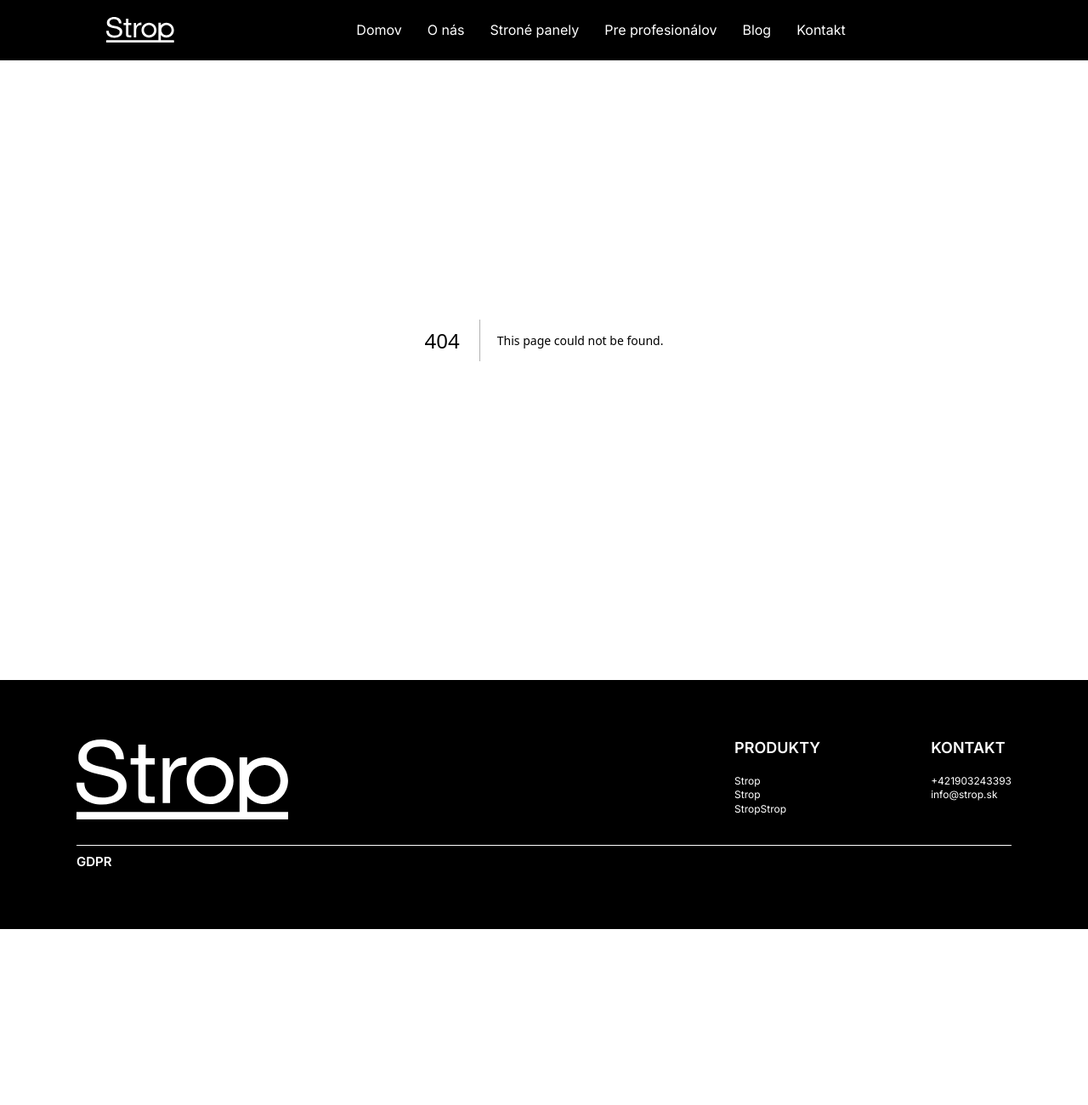
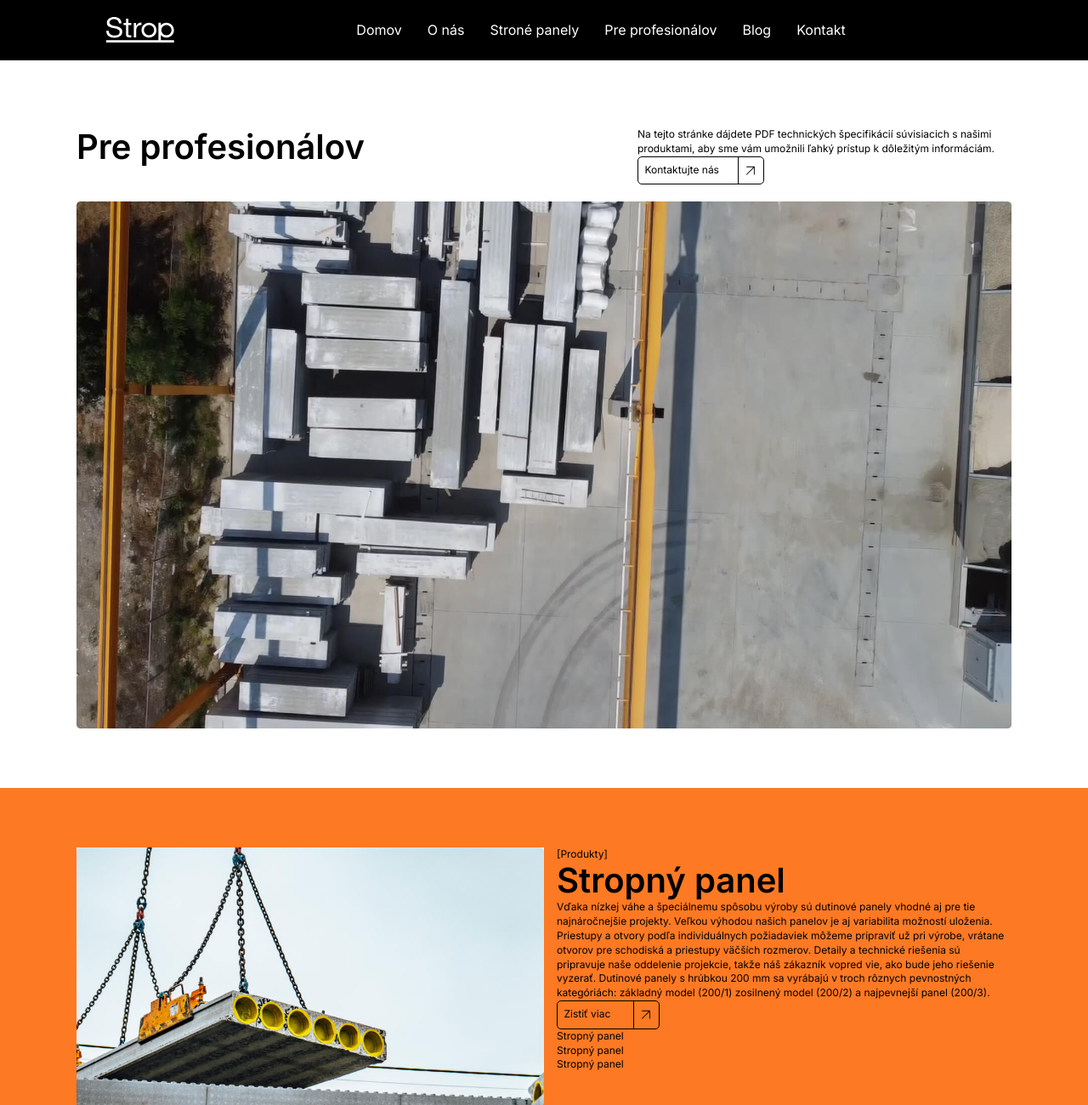
Before and after one commit to xkolumber/strop, a Next.js app: page /pre-profesionalov in a window 1280 px wide. Before the commit this address had no page. Shown: the top 1300 px of the page at 85% size. Before the commit the page ends 1093 px from the top, so only its background shows below. Built offline with nearby package versions, Linux system fonts and the light colour scheme.

Commit message:
Profesional page

```diff
--- a/src/app/Components/Icons/IconArrow.tsx
+++ b/src/app/Components/Icons/IconArrow.tsx
@@ -13,7 +13,7 @@ const IconArrow = ({ isHovered }: Props) => {
       fill="none"
       xmlns="http://www.w3.org/2000/svg"
       className={`-ml-1 transform ${
-        isHovered ? "rotate-45" : "rotate-0"
+        isHovered ? "rotate-90" : "-rotate-0"
       } cursor-pointer transition-transform ease-in duration-75`}
     >
       <path
--- /dev/null
+++ b/src/app/Components/Icons/IconDownload.tsx
@@ -0,0 +1,34 @@
+import React from "react";
+
+interface Props {
+  isHovered: boolean;
+}
+
+const IconDownload = ({ isHovered }: Props) => {
+  return (
+    <svg
+      width="26"
+      height="26"
+      viewBox="0 0 36 36"
+      fill="none"
+      xmlns="http://www.w3.org/2000/svg"
+      className={`cursor-pointer transition-transform ease-in duration-75 ${
+        isHovered ? "translate-y-1" : ""
+      }`}
+    >
+      <circle
+        cx="18"
+        cy="18"
+        r="17.5"
+        stroke="black"
+        fill={isHovered ? "black" : "none"}
+      />
+      <path
+        d="M17.5 23.0788L17.5 11L18.5 11L18.5 23.0788L24.2923 17.2865L25 18L18 25L11 18L11.7077 17.2865L17.5 23.0788Z"
+        fill={isHovered ? "white" : "black"}
+      />
+    </svg>
+  );
+};
+
+export default IconDownload;
--- a/src/app/Components/Navbar.tsx
+++ b/src/app/Components/Navbar.tsx
@@ -62,7 +62,7 @@ const Navbar = () => {
         <Link href={"/produkty"}>Domov</Link>
         <Link href={"/o-nas"}>O nás</Link>
         <Link href={"/kontakt"}>Stroné panely</Link>
-        <Link href={"/kontakt"}>Pre profesionálov</Link>
+        <Link href={"/pre-profesionalov"}>Pre profesionálov</Link>
         <Link href={"/kontakt"}>Blog</Link>
         <Link className="" href={"/kontakt"}>
           Kontakt
@@ -105,6 +105,7 @@ const Navbar = () => {
         >
           O nás
         </Link>
+        <Link href={"/pre-profesionalov"}>Pre profesionálov</Link>
         <Link
           href={"/kontakt"}
           className="nav__item"
--- /dev/null
+++ b/src/app/Components/ProfesionalComponents/ProfesionalCuts.tsx
@@ -0,0 +1,55 @@
+import React from "react";
+import ButtonElement from "../ButtonElement";
+import Image from "next/image";
+
+const ProfesionalCuts = () => {
+  return (
+    <div className="main_section">
+      <div className="flex flex-col md:flex-row md:gap-12">
+        <div
+          className="md:w-1/2
+  "
+        >
+          <p>[Možnosti úprav]</p>
+          <h2>Rezy</h2>
+          <p>
+            Stropné panely sa dajú rezať na požadované šírky v paneloch tak, aby
+            rez optimálne prechádzal osou dutiny. Možno vykonať aj šikmé rezy
+            (výrezy, výhraby alebo vývrty) pod požadovaným uhlom pre vedenie VZT
+            či ZTI. Rezy na požadovanú dĺžku sa zaokrúhľujú na celé centimetre.
+          </p>
+
+          <h2 className="mt-12">Otvory</h2>
+          <p>
+            Pri výrobe a montáži panelov je možné vŕtať otvory použitím
+            príklepovej vŕtačky (vibračné kladivo je zakázané). Pri paneloch so
+            štyrmi výstužnými lanami musia prestupy prechádzať dutinami. Pri
+            paneloch s viac než štyrmi lanami musí odborník posúdiť možnosť
+            vŕtania väčších otvorov.
+          </p>
+          <p className="mt-4">
+            Otvory v paneloch sa dajú tiež vyriešiť pomocou oceľovej výmeny,
+            ktorá sa umiestni medzi panely alebo medzi panel a stenu a položí sa
+            na ňu skrátený dielec, čo vytvorí požadovaní otvor. Tento postup je
+            vhodný, ak počítate s nanesením stierky, ako s poslednou úpravou
+            stropu. Pri návrhu konštrukcie stropu sa predpokladá, že oceľová
+            výmena v montážnom stave prenáša zaťaženie dielcov, o ktoré sa
+            opiera. Po zálievke špár medzi dielcami sa zaťaženie prenáša do
+            susedných dielcov. Panel osadený na oceľovú výmenu sa môže
+            jednoducho upraviť vybraním do spodného líca prvku, čím sa dosiahne
+            zarovnanie spodného líca a celého dielca.
+          </p>
+        </div>
+        <Image
+          src={"/panel.jpg"}
+          alt="panel"
+          width={500}
+          height={500}
+          className="w-full md:w-1/2"
+        />
+      </div>
+    </div>
+  );
+};
+
+export default ProfesionalCuts;
--- /dev/null
+++ b/src/app/Components/ProfesionalComponents/ProfesionalDownload.tsx
@@ -0,0 +1,100 @@
+"use client";
+import React, { useState } from "react";
+import ButtonElement from "../ButtonElement";
+import IconDownload from "../Icons/IconDownload";
+
+const downloads = [
+  {
+    title: "Predpätý stropný panel typu FF",
+    link: "",
+  },
+  {
+    title: "Stropný panel FF 200 A",
+    link: "",
+  },
+  {
+    title: "Stropný panel FF 200 B",
+    link: "",
+  },
+  {
+    title: "Stropný panel FF 200 C",
+    link: "",
+  },
+  {
+    title: "Stropný panel FF 200 D",
+    link: "",
+  },
+  {
+    title: "Jednostranná výmena k panelom FF200 / 900",
+    link: "",
+  },
+  {
+    title: "Obojstranná výmena k panelom FF200 / 900",
+    link: "",
+  },
+  {
+    title: "Jednostranná výmena k panelom FF200 / 1200",
+    link: "",
+  },
+  {
+    title: "Obojstranná výmena k panelom FF200 / 1200",
+    link: "",
+  },
+  {
+    title: "Výmena k panelom FF – materiál k výrobe",
+    link: "",
+  },
+  {
+    title: "STROP.SK certifikaty 1",
+    link: "",
+  },
+  {
+    title: "  STROP.SK certifikaty 2",
+    link: "",
+  },
+];
+
+const ProfesionalDownload = () => {
+  const [hoveredItem, setHoveredItem] = useState(-1);
+  return (
+    <div className="main_section bg-primary">
+      <p>[Na stiahnutie]</p>
+      <h2>Na stiahnutie</h2>
+      <p>
+        Tieto dokumenty obsahujú podrobné údaje o našich výrobkoch, ich
+        parametre, vlastnosti a iné technické podrobnosti, ktoré môžu byť pre
+        vás dôležité pri projektoch. Stačí vyplniť e-mail a my vám zašleme
+        vybrané dokumenty.
+      </p>
+      <div className="flex flex-col md:flex-row gap-6">
+        <ButtonElement text="Typ FF20" />
+        <ButtonElement text="Typ FF20" />
+        <ButtonElement text="Typ FF20" />
+        <ButtonElement text="Typ FF20" />
+      </div>
+
+      <div className="grid grid-cols-1 md:grid-cols-2 xl:grid-cols-3 mt-8  gap-4">
+        {downloads.map((one_object, index) => (
+          <div
+            className="border-black border rounded-[8px] p-4 2xl:p-7 flex flex-row justify-between items-center cursor-pointer"
+            key={index}
+            onMouseEnter={() => setHoveredItem(index)}
+            onMouseLeave={() => setHoveredItem(-1)}
+          >
+            <p
+              className={`${
+                hoveredItem === index &&
+                "font-semibold  transition-transform ease-in duration-75"
+              }`}
+            >
+              {one_object.title}
+            </p>
+            <IconDownload isHovered={hoveredItem === index} />
+          </div>
+        ))}
+      </div>
+    </div>
+  );
+};
+
+export default ProfesionalDownload;
--- /dev/null
+++ b/src/app/Components/ProfesionalComponents/ProfesionalIntro.tsx
@@ -0,0 +1,34 @@
+import React from "react";
+import Image from "next/image";
+import ButtonElement from "../ButtonElement";
+
+const ProfesionalIntro = () => {
+  return (
+    <div className="main_section additional_padding">
+      <div className="flex flex-col md:flex-row justify-between mb-8">
+        <h2 className="md:w-[60%]">Pre profesionálov</h2>
+
+        <div className="flex flex-col md:w-[40%]">
+          <p className="">
+            Na tejto stránke dájdete PDF technických špecifikácií súvisiacich s
+            našimi produktami, aby sme vám umožnili ľahký prístup k dôležitým
+            informáciám.
+          </p>
+          <div className="flex flex-row gap-4">
+            <ButtonElement text="Kontaktujte nás" />
+          </div>
+        </div>
+      </div>
+      <Image
+        src={"/intro.jpg"}
+        alt="Intro"
+        sizes="100vw"
+        width={1000}
+        height={1000}
+        className="object-cover w-full h-full"
+      />
+    </div>
+  );
+};
+
+export default ProfesionalIntro;
--- /dev/null
+++ b/src/app/Components/ProfesionalComponents/ProfesionalPanel.tsx
@@ -0,0 +1,44 @@
+import React from "react";
+import ButtonElement from "../ButtonElement";
+import Image from "next/image";
+
+const ProfesionalPanel = () => {
+  return (
+    <div className="main_section bg-secondary">
+      <div className="flex flex-col md:flex-row md:gap-6">
+        <Image
+          src={"/panel.jpg"}
+          alt="panel"
+          width={500}
+          height={500}
+          className="w-full md:w-1/2"
+        />
+        <div
+          className="md:w-1/2
+      "
+        >
+          <p>[Produkty]</p>
+          <h2>Stropný panel</h2>
+          <p>
+            Vďaka nízkej váhe a špeciálnemu spôsobu výroby sú dutinové panely
+            vhodné aj pre tie najnáročnejšie projekty. Veľkou výhodou našich
+            panelov je aj variabilita možností uloženia. Priestupy a otvory
+            podľa individuálnych požiadaviek môžeme pripraviť už pri výrobe,
+            vrátane otvorov pre schodiská a priestupy väčších rozmerov. Detaily
+            a technické riešenia sú pripravuje naše oddelenie projekcie, takže
+            náš zákazník vopred vie, ako bude jeho riešenie vyzerať. Dutinové
+            panely s hrúbkou 200 mm sa vyrábajú v troch rôznych pevnostných
+            kategóriách: základný model (200/1) zosilnený model (200/2) a
+            najpevnejší panel (200/3).
+          </p>
+          <ButtonElement text="Zistiť viac" />
+          <p>Stropný panel</p>
+          <p>Stropný panel</p>
+          <p>Stropný panel</p>
+        </div>
+      </div>
+    </div>
+  );
+};
+
+export default ProfesionalPanel;
--- /dev/null
+++ b/src/app/pre-profesionalov/page.tsx
@@ -0,0 +1,22 @@
+import React from "react";
+import ProfesionalIntro from "../Components/ProfesionalComponents/ProfesionalIntro";
+import ProfesionalPanel from "../Components/ProfesionalComponents/ProfesionalPanel";
+import ProfesionalCuts from "../Components/ProfesionalComponents/ProfesionalCuts";
+import ProfesionalDownload from "../Components/ProfesionalComponents/ProfesionalDownload";
+import HomePageBlogSection from "../Components/HomePageComponents/HomePageBlogSection";
+import HomePageInfo from "../Components/HomePageComponents/HomePageInfo";
+
+const page = () => {
+  return (
+    <div className="">
+      <ProfesionalIntro />
+      <ProfesionalPanel />
+      <ProfesionalCuts />
+      <ProfesionalDownload />
+      <HomePageBlogSection />
+      <HomePageInfo />
+    </div>
+  );
+};
+
+export default page;
```
Also changed, not shown: public/rezy.jpg (added).
